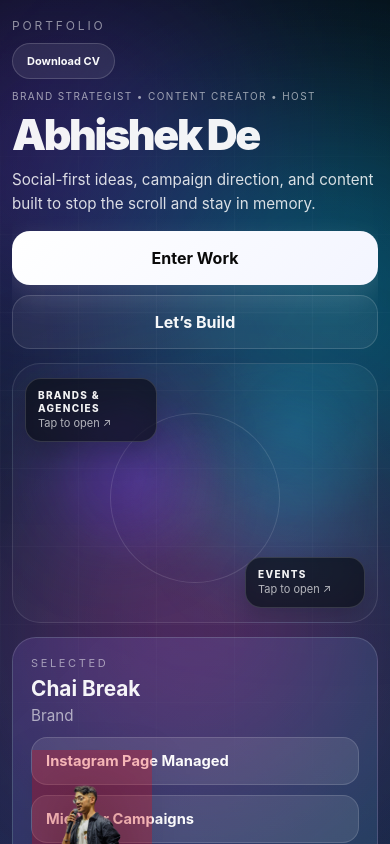
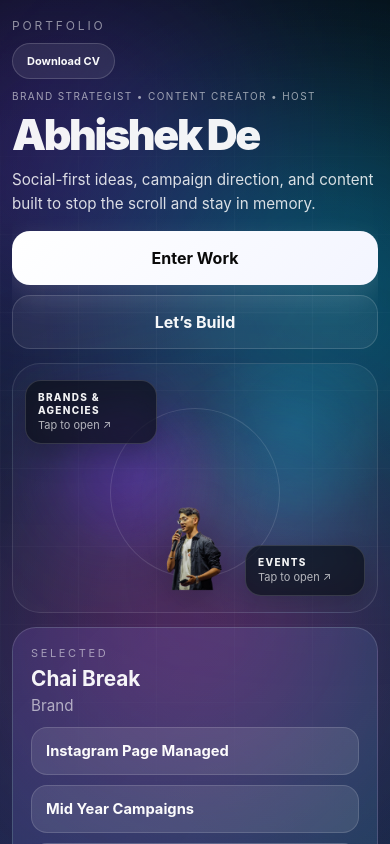
Before and after one commit to Abhishek-7-de/abhishek-portfolio, a React (Vite) app: page / in a window 390 px wide. Shown: the top 844 px of the page. Built offline with nearby package versions, Linux system fonts and the light colour scheme.

Commit message:
Fixed mobile cutout positioning after debug

```diff
--- a/src/styles.css
+++ b/src/styles.css
@@ -2928,18 +2928,58 @@ video {
     border-radius: 16px !important;
   }
 }
+/* ===== FINAL MOBILE CUTOUT POSITION FIX ===== */
 @media (max-width: 767px) {
+  .hero-mobile-stage {
+    position: relative !important;
+    min-height: 250px !important;
+    height: 250px !important;
+    overflow: hidden !important;
+  }
+
   .hero-mobile-cutout {
     display: block !important;
     visibility: visible !important;
     opacity: 1 !important;
-    position: fixed !important;
-    bottom: 20px !important;
-    left: 20px !important;
-    width: 120px !important;
+    position: absolute !important;
+    left: 50% !important;
+    bottom: 0 !important;
+    transform: translateX(-50%) !important;
+    width: 110px !important;
     height: auto !important;
-    z-index: 99999 !important;
-    background: rgba(255, 0, 0, 0.25) !important;
-    transform: none !important;
-  }
-}
+    z-index: 3 !important;
+    background: transparent !important;
+    pointer-events: none !important;
+  }
+
+  .hero-mobile-chip-brands {
+    left: 12px !important;
+    top: 16px !important;
+    z-index: 4 !important;
+  }
+
+  .hero-mobile-chip-events {
+    right: 12px !important;
+    bottom: 16px !important;
+    z-index: 4 !important;
+    display: block !important;
+    visibility: visible !important;
+    opacity: 1 !important;
+  }
+
+  .hero-mobile-ring {
+    z-index: 1 !important;
+    display: block !important;
+  }
+
+  .hero-mobile-orb {
+    z-index: 0 !important;
+    display: block !important;
+  }
+
+  .hero-mobile-selected-card {
+    margin-top: 14px !important;
+    position: relative !important;
+    z-index: 1 !important;
+  }
+}
```
